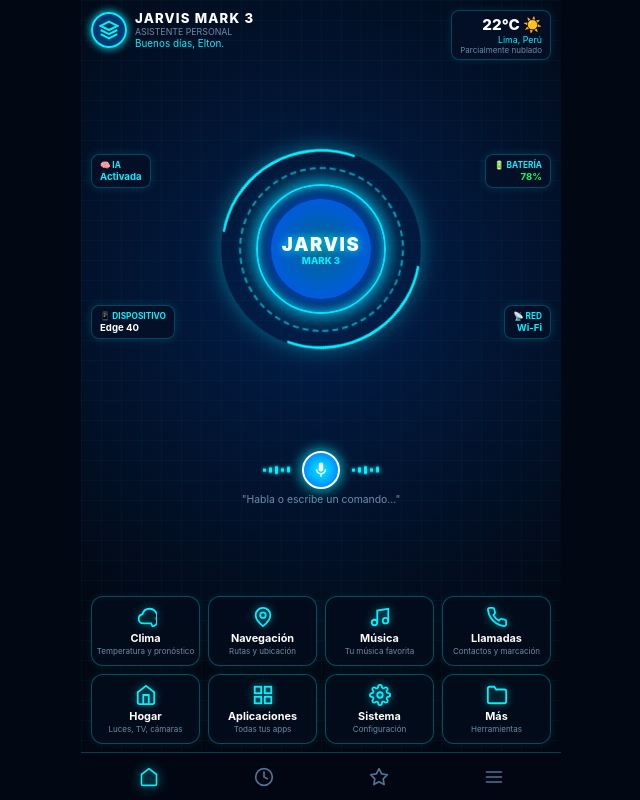
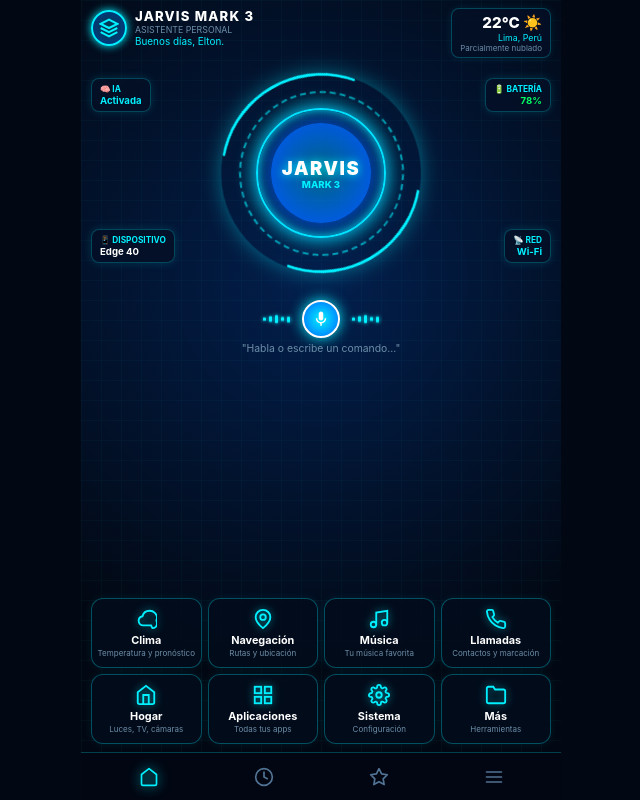
Before and after one commit to eltonorlandoybarracantaro0-web/jarvis-cloud-backend, a plain HTML site: page index.html in a window 1280 px wide. Shown: the whole page, without its empty margins (319-959 px from the left). Drawn offline with Linux system fonts and the light colour scheme.

Commit message:
Ajustadas las 3 reglas CSS para encajar la interfaz

```diff
--- a/index.html
+++ b/index.html
@@ -42,7 +42,7 @@
             display: flex;
             flex-direction: column;
             justify-content: space-between;
-            padding: 10px 10px 52px 10px;
+            padding: 8px 10px 52px 10px;
             position: relative;
             overflow: hidden;
             background-image:
@@ -125,13 +125,14 @@
             color: var(--text-dim);
         }
 
-        /* Reactor Central Exacto */
         .center-hud-section {
             position: relative;
             display: flex;
             flex-direction: column;
             align-items: center;
             width: 100%;
+            margin-top: 10px;
+            margin-bottom: 10px;
         }
 
         .hud-diag-node {
@@ -287,10 +288,10 @@
             display: grid;
             grid-template-columns: repeat(4, 1fr);
             grid-template-rows: repeat(2, auto);
-            gap: 8px;
+            gap: 6px;
             width: 100%;
-            padding: 2px 0;
-            margin-bottom: 2px;
+            margin-top: auto;
+            margin-bottom: 4px;
         }
 
         .module-card {
```
